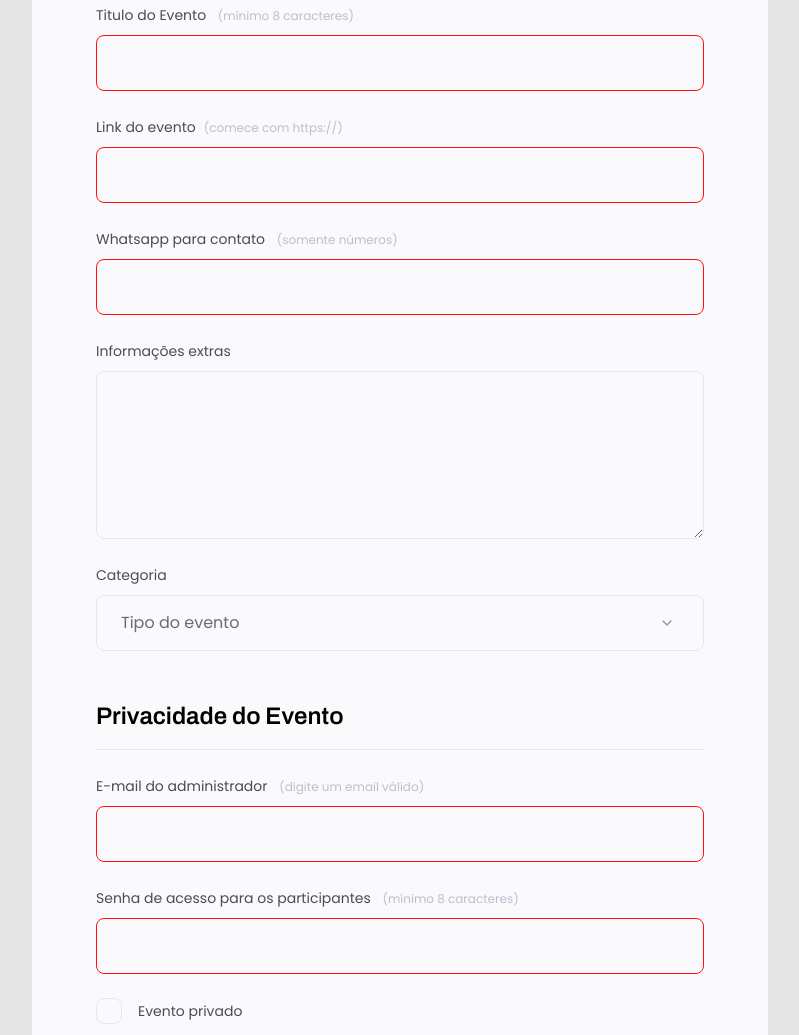
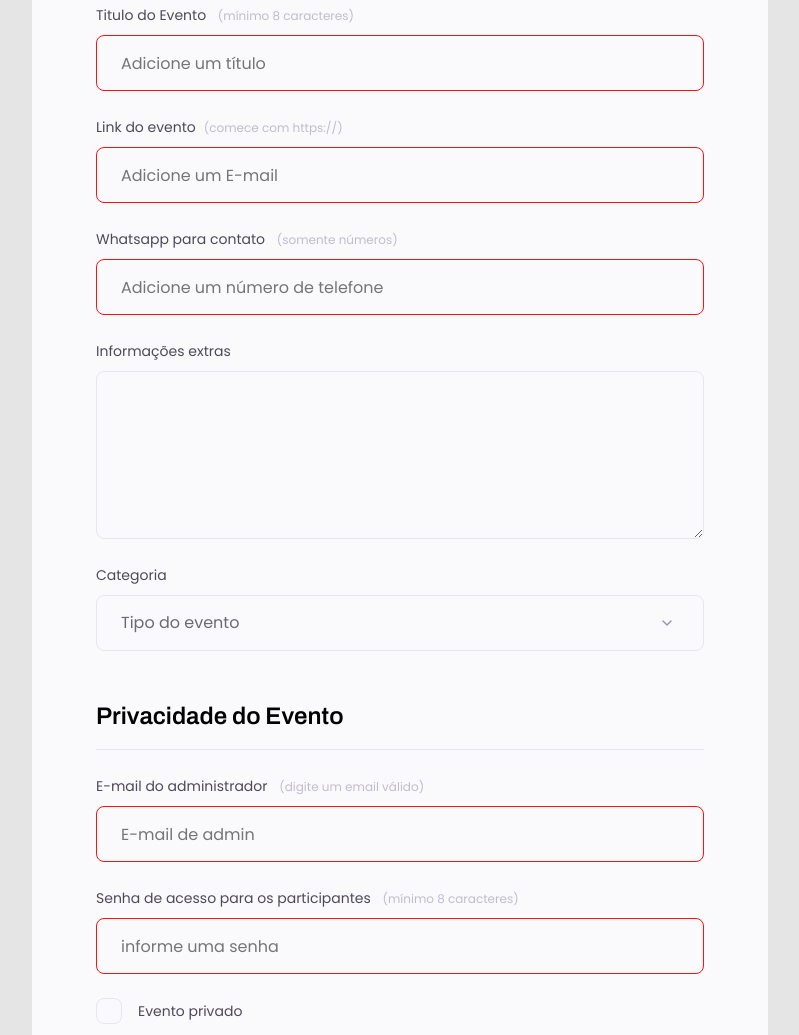
Before and after one commit to felipemuchulski/Rocket_Form, a plain HTML site: page index.html in a window 1280 px wide. Shown: the part 408-1443 px from the top of the page, without its empty margins (240-1039 px from the left). Drawn offline with Linux system fonts and the light colour scheme.

Commit message:
Efetuada adição de placeholder em inputs required

```diff
--- a/index.html
+++ b/index.html
@@ -28,21 +28,21 @@
               <label for="event-title"
                 >Titulo do Evento <span>(mínimo 8 caracteres)</span>
               </label>
-              <input type="text" id="event-title" required minlength="8"/>
+              <input type="text" id="event-title" required minlength="8"  placeholder="Adicione um título"   />
             </div>
 
             <div class="input-wrapper">
               <label for="event-link"
                 >Link do evento<span>(comece com https://)</span></label
               >
-              <input type="url" id="event-link" required />
+              <input type="url" id="event-link" required  placeholder="Adicione um E-mail"/>
             </div>
 
             <div class="input-wrapper">
               <label for="event-whats"
                 >Whatsapp para contato <span>(somente números)</span></label
               >
-              <input type="number" id="event-whats" required/>
+              <input type="number" id="event-whats" required placeholder="Adicione um número de telefone"/>
             </div>
 
             <div class="input-wrapper">
@@ -73,7 +73,7 @@
                 >E-mail do administrador
                 <span>(digite um email válido)</span></label
               >
-              <input type="email" name="" id="event-email" required/>
+              <input type="email" name="" id="event-email" required  placeholder="E-mail de admin" />
             </div>
 
             <div class="input-wrapper">
@@ -81,7 +81,7 @@
                 >Senha de acesso para os participantes
                 <span>(mínimo 8 caracteres)</span></label
               >
-              <input type="password" name="" id="event-password" required minlength="8"/>
+              <input type="password" name="" id="event-password" required minlength="8" placeholder="informe uma senha"/>
             </div>
 
             <div class="checkbox-wrapper">
```
